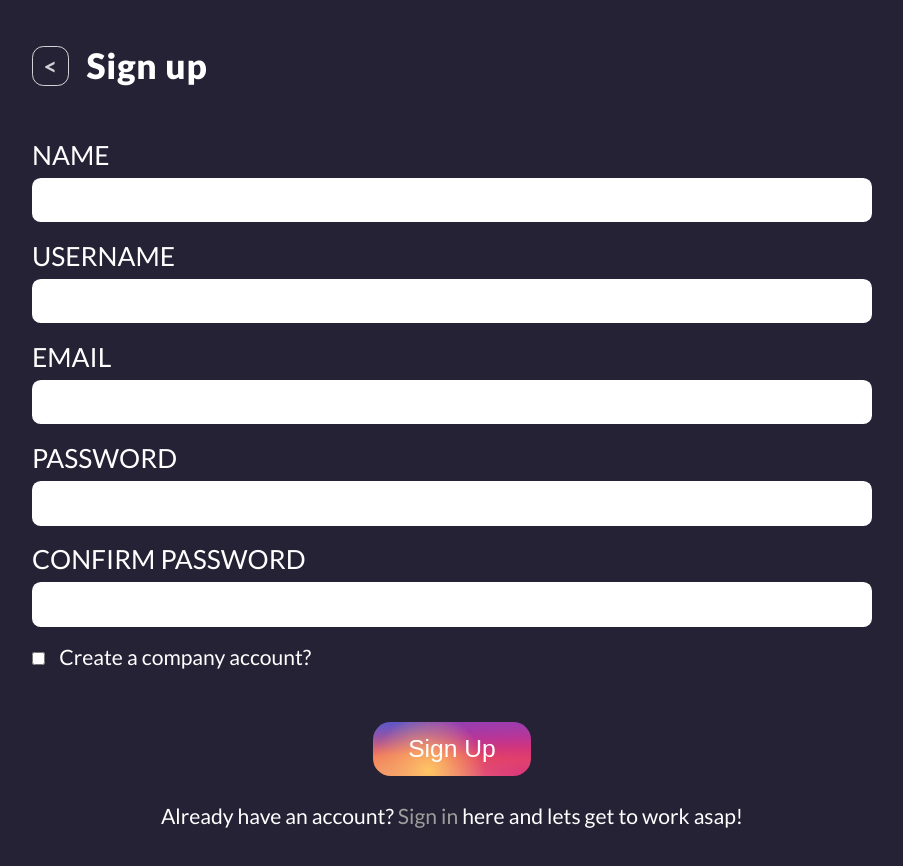
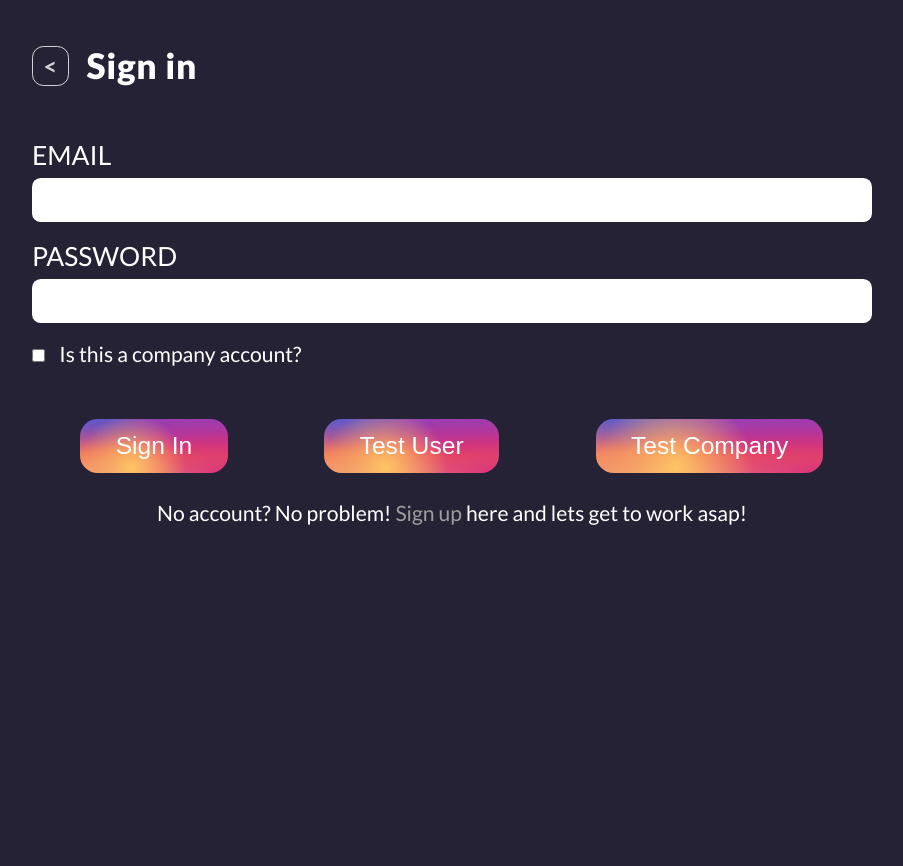
Before and after one commit to frostzt/weeee, a Next.js app in the folder frontend/: page /auth in a window 1280 px wide. Shown: the top 866 px of the page, without its empty margins (188-1091 px from the left). After the commit the page ends 800 px from the top, so only its background shows below. Built offline with nearby package versions, Linux system fonts and the light colour scheme; no server answers; grey boxes are pictures that could not be loaded.

Commit message:
feat: created test signin buttons

```diff
--- a/frontend/components/Auth/SignInForm/SignInForm.module.scss
+++ b/frontend/components/Auth/SignInForm/SignInForm.module.scss
@@ -45,6 +45,10 @@
       margin-top: 6rem;
       text-align: center;
 
+      &__auth {
+        display: flex;
+      }
+
       .signup {
         margin: 0 auto;
       }
--- a/frontend/components/Auth/SignInForm/SignInForm.tsx
+++ b/frontend/components/Auth/SignInForm/SignInForm.tsx
@@ -12,7 +12,7 @@ interface Props {
   switchHandler: () => void;
 }
 
-const SignInForm: React.FC<Props> = ({ creatingAccount, switchHandler }) => {
+const SignInForm: React.FC<Props> = ({ switchHandler }) => {
   const [email, setEmail] = useState<string>('');
   const [password, setPassword] = useState<string>('');
   const [isCompany, setIsCompany] = useState<boolean>(false);
@@ -29,6 +29,15 @@ const SignInForm: React.FC<Props> = ({ creatingAccount, switchHandler }) => {
     } else {
       signIn(e, { email, password });
     }
+  };
+
+  const handleSignInUser = (e: Event) => {
+    signIn(e, { email: 'tommy@weeee.com', password: 'LrQGQXX6@849436' });
+  };
+
+  const handleSignInCompany = (e: Event) => {
+    setIsCompany(true);
+    signInCompany(e, { email: 'maybegoogle@company.com', password: 'LrQGQXX6@849436' }, true);
   };
 
   return (
@@ -60,13 +69,21 @@ const SignInForm: React.FC<Props> = ({ creatingAccount, switchHandler }) => {
           handler={handleChangeIsCompany}
         />
         <div className={styles.btns}>
-          <Button extraClass={styles.signup} handler={handleSignIn}>
-            Sign In
-          </Button>
+          <div className={styles.btns__auth}>
+            <Button extraClass={styles.signup} handler={handleSignIn}>
+              Sign In
+            </Button>
+            <Button extraClass={styles.signup} handler={handleSignInUser}>
+              Test User
+            </Button>
+            <Button extraClass={styles.signup} handler={handleSignInCompany}>
+              Test Company
+            </Button>
+          </div>
           <div className={styles.switch}>
-            {creatingAccount ? 'Already have an account?' : 'No account? No problem!'}{' '}
+            No account? No problem!{' '}
             <span onClick={switchHandler} className={styles.switch_btn}>
-              {creatingAccount ? 'Sign in' : 'Sign up'}
+              Sign up
             </span>{' '}
             here and lets get to work asap!
           </div>
--- a/frontend/components/Auth/SignUpForm/SignUpForm.tsx
+++ b/frontend/components/Auth/SignUpForm/SignUpForm.tsx
@@ -95,7 +95,7 @@ const SignUpForm: React.FC<Props> = ({ creatingAccount, switchHandler }) => {
             Sign Up
           </Button>
           <div className={styles.switch}>
-            {creatingAccount ? 'Already have an account?' : 'No account? No problem!'}{' '}
+            Already have an account?{' '}
             <span onClick={switchHandler} className={styles.switch_btn}>
               Sign in
             </span>{' '}
--- a/frontend/pages/auth/index.tsx
+++ b/frontend/pages/auth/index.tsx
@@ -51,13 +51,13 @@ const AuthPage: React.FC = () => {
             {'<'}
           </LinkedButton>
           <div title="Signup or into your account!" className={styles.title}>
-            {creatingAccount ? 'Sign up' : 'Sign in'}
+            {creatingAccount ? 'Sign in' : 'Sign up'}
           </div>
         </div>
         {creatingAccount ? (
+          <SignInForm creatingAccount={creatingAccount} switchHandler={switchContext} />
+        ) : (
           <SignUpForm creatingAccount={creatingAccount} switchHandler={switchContext} />
-        ) : (
-          <SignInForm creatingAccount={creatingAccount} switchHandler={switchContext} />
         )}
         <ClientOnly extraClasses={styles.bcontainer}>
           {isDesktopCommonOrAbove ? <div className={styles.bcontainer__board} /> : null}
```
